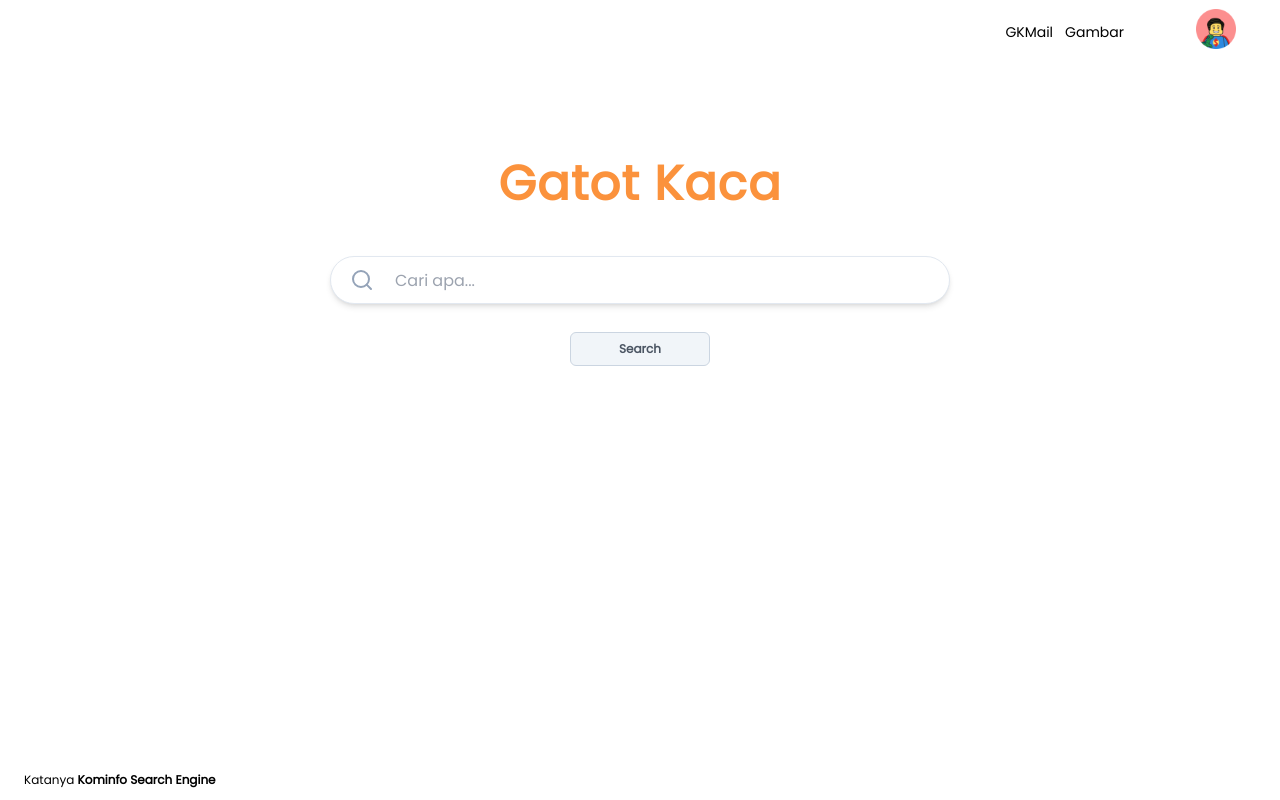
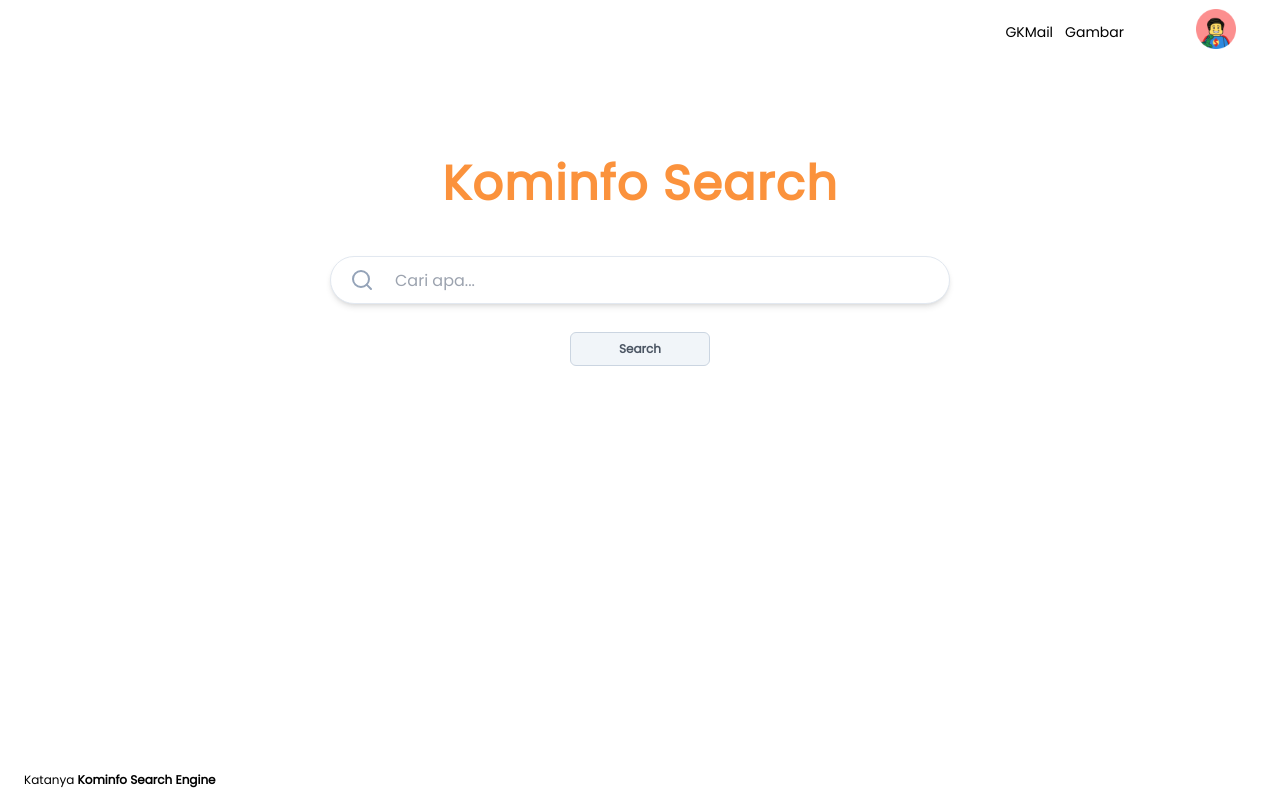
Before and after one commit to bagussatoto/search.kominfo, a Next.js app: page / in a window 1280 px wide. Built offline with nearby package versions, Linux system fonts and the light colour scheme.

Commit message:
Update index.jsx - [Skip GitHub Action]

```diff
--- a/pages/index.jsx
+++ b/pages/index.jsx
@@ -44,7 +44,7 @@
         </nav>
         <div className="flex flex-col w-full items-center text-center gap-4 mt-[6rem]">
           <h1 className="text-3xl md:text-5xl font-semibold tracking-wide text-orange-400">
-            Gatot Kaca
+            Kominfo Search
           </h1>
           <div className="md:w-3/6 mt-8">
             <form onSubmit={(e) => handleSearch(e)}>
```
